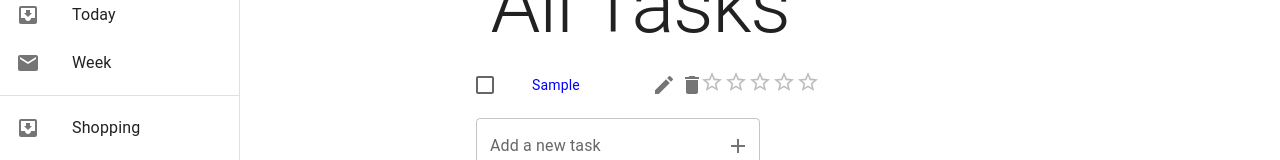
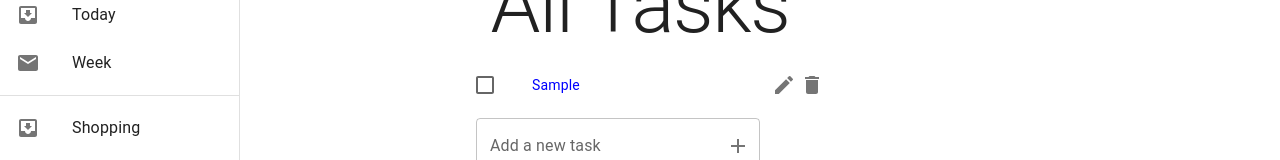
Before and after one commit to Manjil-Thapa/todo-react-app, a React (Vite) app: page / in a window 1280 px wide. Both pictures are taken after typing "Sample" into the empty fields and a click on the button "create a task". Shown: the part 177-337 px from the top of the page. Built offline with nearby package versions, Linux system fonts and the light colour scheme.

Commit message:
refactored codes for importance

```diff
--- a/src/components/Important.jsx
+++ b/src/components/Important.jsx
@@ -1,23 +1,23 @@
-import * as React from 'react';
-import { useState } from 'react';
-import Box from '@mui/material/Box';
-import Rating from '@mui/material/Rating';
+// import * as React from 'react';
+// import { useState } from 'react';
+// import Box from '@mui/material/Box';
+// import Rating from '@mui/material/Rating';
 
-export default function Important() {
-  const [value, setValue] = useState(0);
-  return (
-    <Box
-      sx={{
-        '& > legend': { mt: 2 },
-      }}
-    >
-      <Rating
-        name='simple-controlled'
-        value={value}
-        onChange={(event, newValue) => {
-          setValue(newValue);
-        }}
-      />
-    </Box>
-  );
-}
+// export default function Important() {
+//   const [value, setValue] = useState(0);
+//   return (
+//     <Box
+//       sx={{
+//         '& > legend': { mt: 2 },
+//       }}
+//     >
+//       <Rating
+//         name='simple-controlled'
+//         value={value}
+//         onChange={(event, newValue) => {
+//           setValue(newValue);
+//         }}
+//       />
+//     </Box>
+//   );
+// }
--- a/src/components/TodoItem.jsx
+++ b/src/components/TodoItem.jsx
@@ -14,16 +14,23 @@ import {
 } from '@mui/material';
 import DeleteIcon from '@mui/icons-material/Delete';
 import EditIcon from '@mui/icons-material/Edit';
+import StarIcon from '@mui/icons-material/Star';
+import StarBorderIcon from '@mui/icons-material/StarBorder';
 import { useState } from 'react';
-import Important from './Important';
 
-export default function TodoItem({ todo, removeItem, toggleItem, editItem }) {
+export default function TodoItem({
+  todo,
+  removeItem,
+  editItem,
+  toggleCheck,
+  toggleImportance,
+}) {
   const labelId = `checkbox-list-label-${todo.id}`;
   const [openDeleteDialog, setOpenDeleteDialog] = useState(false);
   const [openEditDialog, setOpenEditDialog] = useState(false);
 
-  const toggleTask = () => {
-    toggleItem(todo.id);
+  const handleCheck = () => {
+    toggleCheck(todo.id);
   };
 
   const removeTask = () => {
@@ -43,6 +50,10 @@ export default function TodoItem({ todo, removeItem, toggleItem, editItem }) {
     editItem(todo.id);
   };
 
+  const handleImportance = () => {
+    toggleImportance(todo.id);
+  };
+
   return (
     <ListItem disablePadding>
       <ListItemButton role={undefined} dense>
@@ -53,7 +64,7 @@ export default function TodoItem({ todo, removeItem, toggleItem, editItem }) {
             tabIndex={-1}
             disableRipple
             inputProps={{ 'aria-labelledby': labelId }}
-            onChange={toggleTask}
+            onChange={handleCheck}
           />
         </ListItemIcon>
         <ListItemText
@@ -100,7 +111,6 @@ export default function TodoItem({ todo, removeItem, toggleItem, editItem }) {
       <IconButton edge='end' aria-label='comments' onClick={removeTask}>
         <DeleteIcon />
       </IconButton>
-      <Important />
     </ListItem>
   );
 }
--- a/src/components/TodoList.jsx
+++ b/src/components/TodoList.jsx
@@ -25,7 +25,7 @@ export default function TodoList() {
     });
   };
 
-  const toggleTask = id => {
+  const toggleCheck = id => {
     setTodos(prevTodos => {
       return prevTodos.map(todo => {
         if (todo.id === id) {
@@ -37,11 +37,27 @@ export default function TodoList() {
     });
   };
 
+  const toggleImportance = id => {
+    setTodos(prevTodos => {
+      return prevTodos.map(todo => {
+        if (todo.id === id) {
+          return { ...todo, isImportant: !todo.isImportant };
+        }
+        return todo;
+      });
+    });
+  };
+
   const addTask = task => {
     setTodos(prevTodos => {
       return [
         ...prevTodos,
-        { id: crypto.randomUUID(), task: task, completed: false },
+        {
+          id: crypto.randomUUID(),
+          task: task,
+          completed: false,
+          isImportant: false,
+        },
       ];
     });
   };
@@ -74,8 +90,9 @@ export default function TodoList() {
               todo={todo}
               key={todo.id}
               removeItem={removeTask}
-              toggleItem={toggleTask}
+              toggleCheck={toggleCheck}
               editItem={editTask}
+              toggleImportance={toggleImportance}
             />
           );
         })}
```
